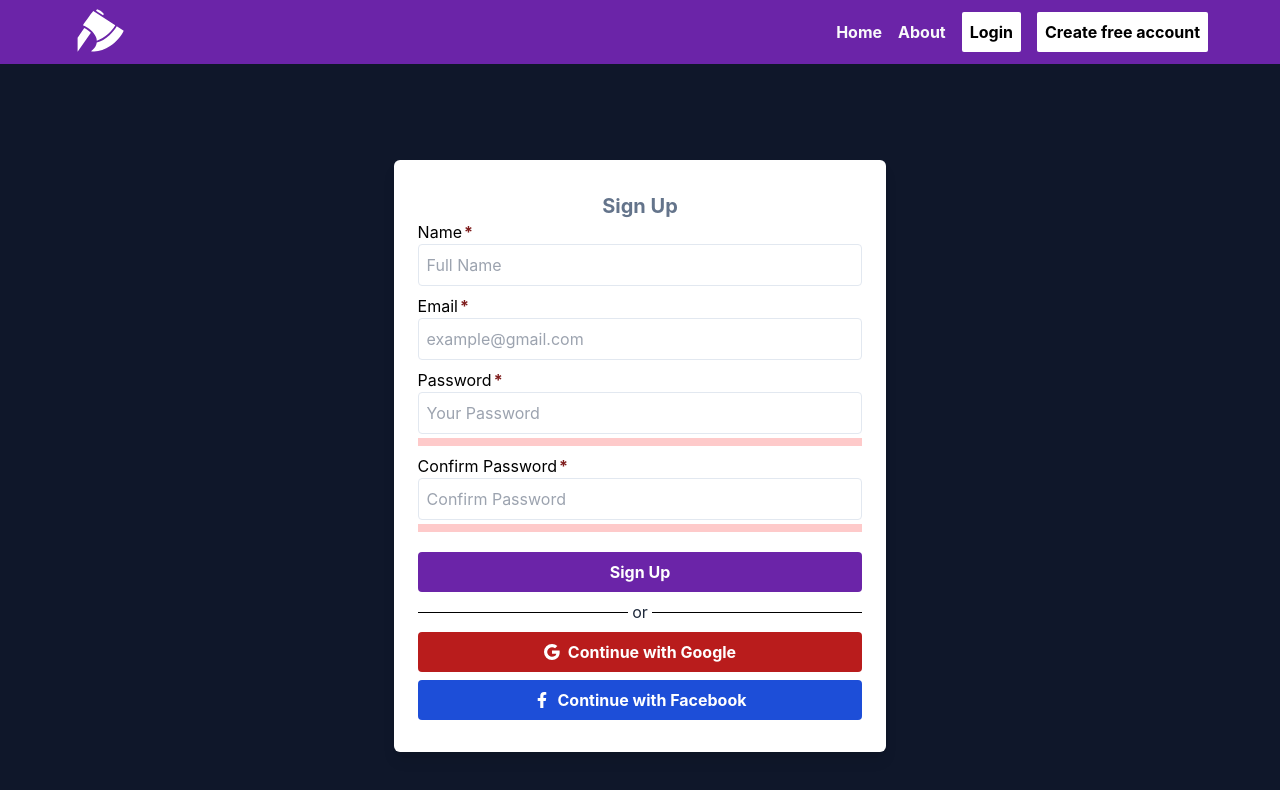
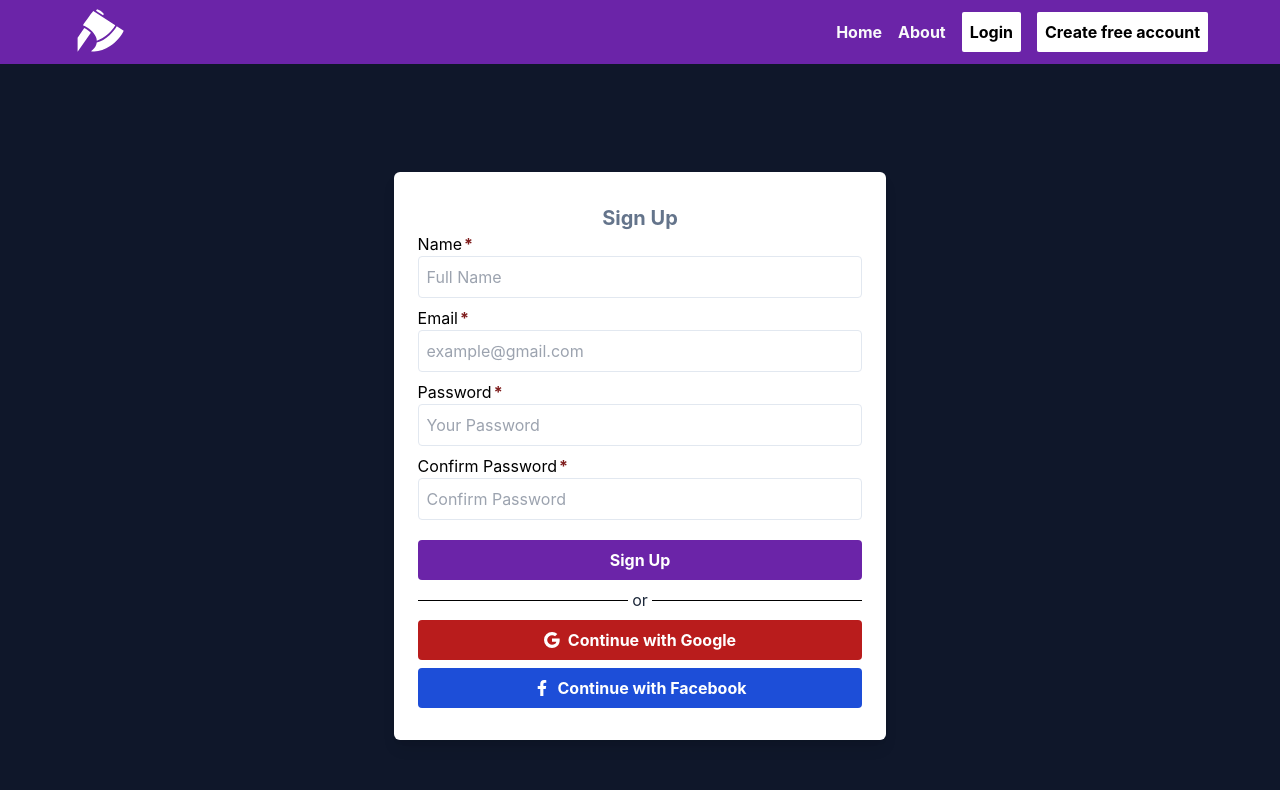
Before and after one commit to SolomonYakubu/axer, a Next.js app: page /signup in a window 1280 px wide. Shown: the top 790 px of the page. Built offline with nearby package versions, Linux system fonts and the light colour scheme.

Commit message:
added alerts refs for signup

```diff
--- a/pages/signup.jsx
+++ b/pages/signup.jsx
@@ -98,7 +98,7 @@ export default function signup() {
                 // minLength={6}
               />
               <div
-                className=" bg-red-200 text-red-600 font-light text-sm mt-1 p-1"
+                className=" bg-red-200 text-red-600 font-light text-sm mt-1"
                 ref={passwordAlert}
               ></div>
             </div>
@@ -118,7 +118,7 @@ export default function signup() {
                 required
               />
               <div
-                className=" bg-red-200 text-red-600 font-light text-sm mt-1 p-1"
+                className=" bg-red-200 text-red-600 font-light text-sm mt-1"
                 ref={confirmAlert}
               ></div>
             </div>
```
